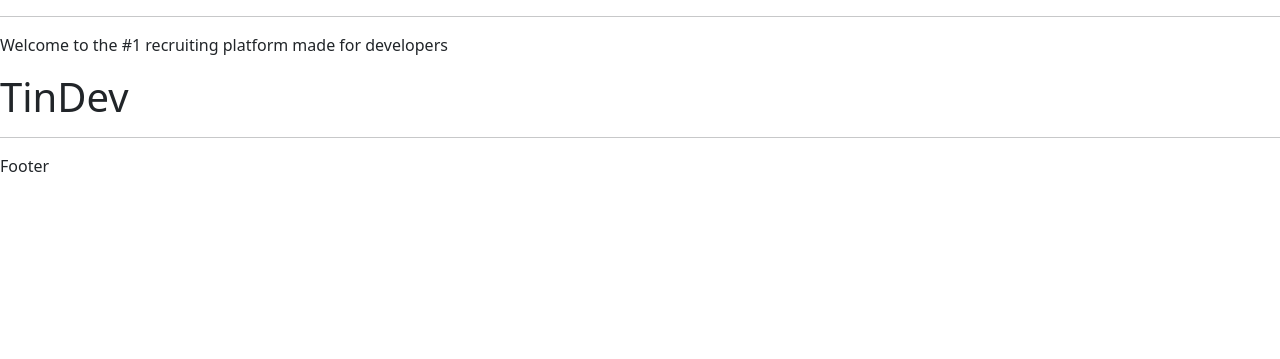
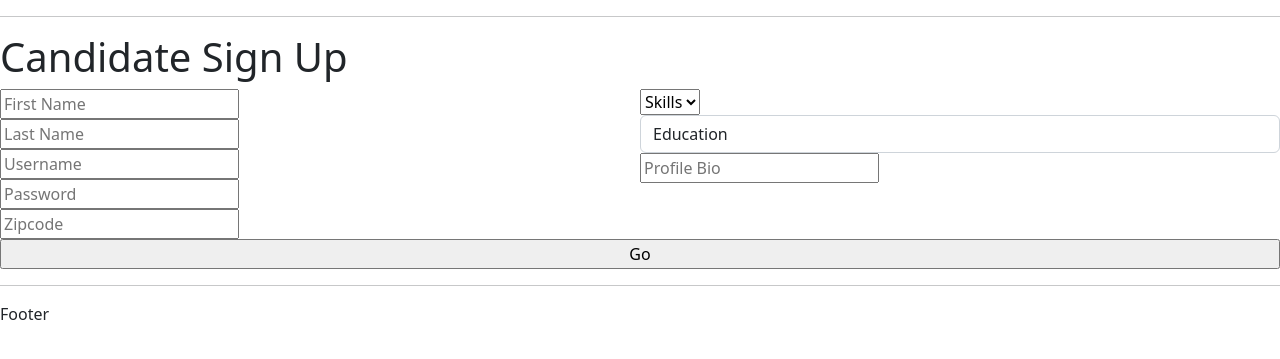
Before and after one commit to lauren-l/TinDev, a Django app: template TinDev/app/templates/app/signup_candidate.html in a window 1280 px wide. Shown: the top 359 px of the page. Run offline with Django 4.2, Linux system fonts and the light colour scheme; the template is opened without the code that fills it, so the values that code supplies are empty.

Commit message:
signup pages: v1

```diff
--- a/TinDev/app/templates/app/signup_candidate.html
+++ b/TinDev/app/templates/app/signup_candidate.html
@@ -8,20 +8,64 @@
     <!-- CSS only -->
     <link href="https://cdn.jsdelivr.net/npm/bootstrap@5.2.2/dist/css/bootstrap.min.css" rel="stylesheet"
         integrity="sha384-Zenh87qX5JnK2Jl0vWa8Ck2rdkQ2Bzep5IDxbcnCeuOxjzrPF/et3URy9Bv1WTRi" crossorigin="anonymous">
-    <link rel="stylesheet" href="../style.css">
-    <title>Sign Up | TinDev</title>
+        <link rel="stylesheet" href="../style.css">
+        <link rel="stylesheet" href="../signup_style.css">
+
+        <title>Sign Up | TinDev</title>
 </head>
 
 <body>
     <hr>
     <main>
-        <p>Welcome to the #1 recruiting platform made for developers</p>
-        <H1>TinDev</H1>
+        <H1>Candidate Sign Up</H1>
+        <form>
+            <div class="signup-container">
+                <div class="sign-up">
+                    <input class ='skinny' type="text" id="f_name" name="f_name" placeholder="First Name" required><br>
+                    <input class ='skinny' type="text" id="l_name" name="l_name" placeholder="Last Name" required><br>
+                    <input class ='skinny' type="text" id="username" name="username" placeholder="Username" required><br>
+                    <input class ='skinny'type="password" id="password" name="password" placeholder="Password" required><br>
+                    <input class ='skinny' type="text" id="zipcode" name="zipcode" placeholder="Zipcode" required minlength="5" maxlength="5"><br>
+                </div>
+
+                <div class="sign-up">
+
+                    <fieldset>
+                        <select name="skills" id="skills">
+                            <option value="" disabled selected>Skills</option>
+
+                        </select>
+                    </fieldset>
+
+                        <select class="form-control dropdown" id="education" name="education">
+                          <option value="" selected="selected" disabled="disabled">Education</option>
+                          <option value="No formal education">No formal education</option>
+                          <option value="No formal education">Coding bootcamp or equivalent</option>
+                          <option value="Primary education">Primary education</option>
+                          <option value="Secondary education">Secondary education or high school</option>
+                          <option value="GED">GED</option>
+                          <option value="Vocational qualification">Vocational qualification</option>
+                          <option value="Bachelor's degree">Bachelor's degree</option>
+                          <option value="Master's degree">Master's degree</option>
+                          <option value="Doctorate or higher">Doctorate or higher</option>
+                        </select>
+                    </fieldset>
+
+
+                    <input class ='fat' type="text" id="profile_bio" name="profile_bio" placeholder="Profile Bio" required><br>
+
+                </div>
+            </div>
+            <input type="submit" value="Go">
+        </form>
+
+
     </main>
     <hr>
     <footer>
         <p>Footer</p>
     </footer>
+
 </body>
 
 </html>
--- /dev/null
+++ b/TinDev/app/templates/signup_style.css
@@ -0,0 +1,21 @@
+form {
+    width: 100vw;
+    display: flex;
+    flex-direction: column;
+    justify-content: center
+}
+div.signup-container {
+    width: 100%;
+    display: flex;
+    flex-direction: row;
+    justify-content: center
+
+}
+
+div.sign-up {
+    width: 50%;
+}
+
+button.submit-button {
+    width: 10%
+}
```
Also changed, not shown: TinDev/app/templates/app/signup_recruiter.html (added, +45 -0 lines).
